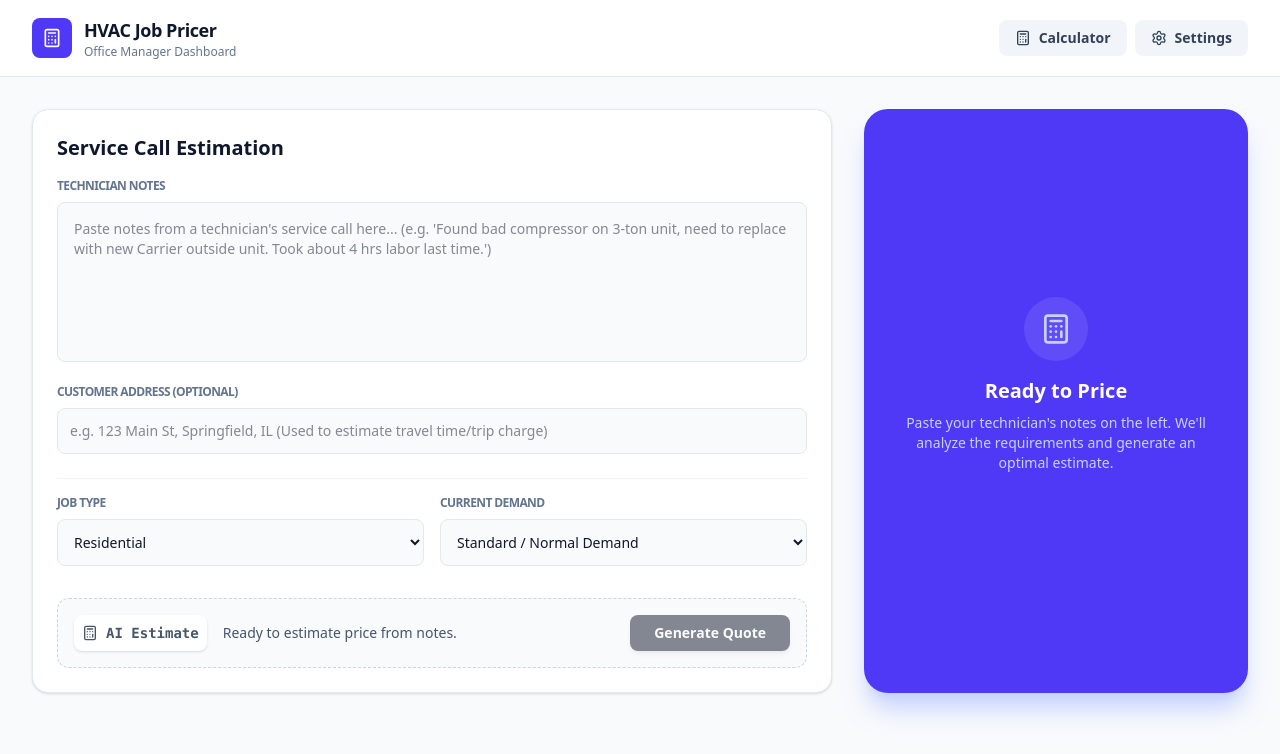
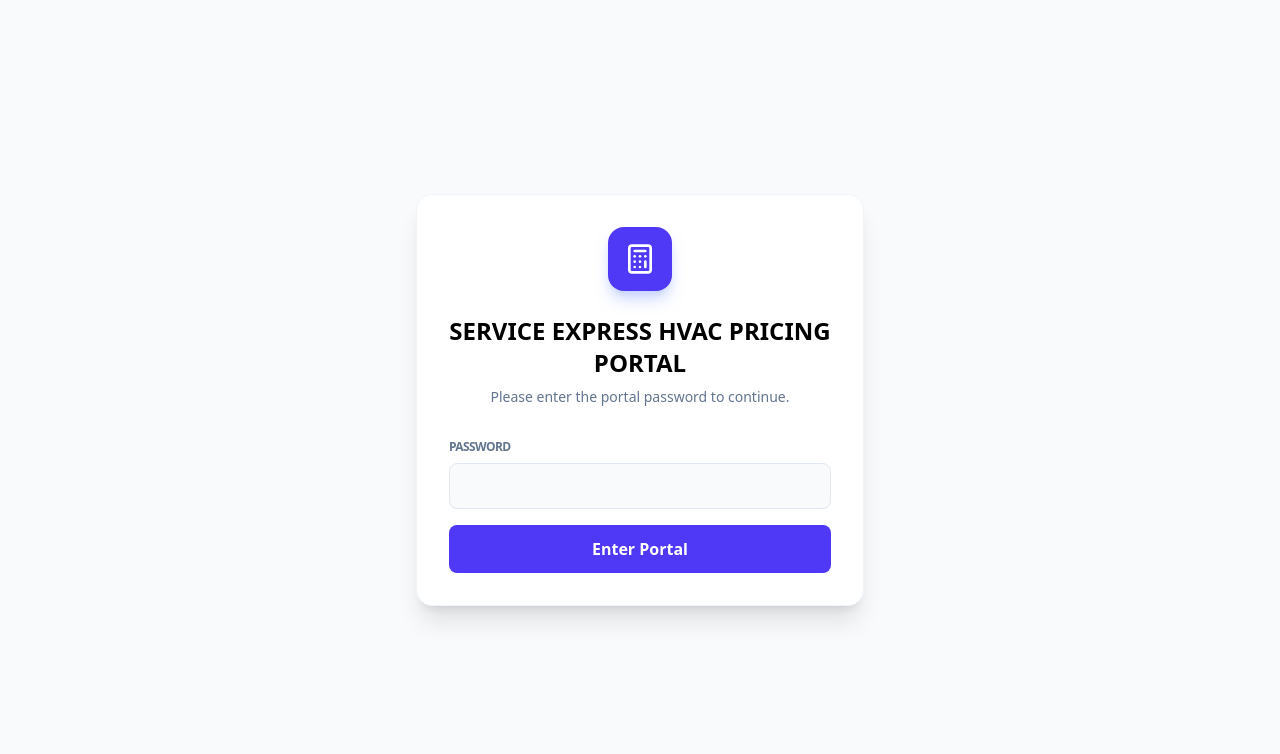
Before and after one commit to farisqdq/job-pricer, a React (Vite) app: page / in a window 1280 px wide. Shown: the top 754 px of the page. Built offline with nearby package versions, Linux system fonts and the light colour scheme.

Commit message:
feat: add password authentication to portal
Implemented a password-protected access layer for the HVAC pricing portal using a server-side verification endpoint and session-based state management.

```diff
--- a/index.html
+++ b/index.html
@@ -3,7 +3,7 @@
   <head>
     <meta charset="UTF-8" />
     <meta name="viewport" content="width=device-width, initial-scale=1.0" />
-    <title>My Google AI Studio App</title>
+    <title>SERVICE EXPRESS HVAC PRICING PORTAL</title>
   </head>
   <body>
     <div id="root"></div>
--- a/metadata.json
+++ b/metadata.json
@@ -1,5 +1,5 @@
 {
-  "name": "HVAC Job Pricer",
+  "name": "SERVICE EXPRESS HVAC PRICING PORTAL",
   "description": "Analyze equipment costs, labor hours, and market trends to price HVAC jobs.",
   "requestFramePermissions": [],
   "majorCapabilities": ["MAJOR_CAPABILITY_SERVER_SIDE_GEMINI_API"]
--- a/server.ts
+++ b/server.ts
@@ -10,6 +10,15 @@ async function startServer() {
   const PORT = 3000;
 
   app.use(express.json({ limit: "50mb" }));
+
+  app.post("/api/verify-password", (req, res) => {
+    const { password } = req.body;
+    if (password === process.env.PORTAL_PASSWORD) {
+      res.json({ success: true });
+    } else {
+      res.status(401).json({ success: false, error: "Invalid password" });
+    }
+  });
 
   app.post("/api/analyze-notes", async (req, res) => {
     try {
--- a/src/App.tsx
+++ b/src/App.tsx
@@ -43,6 +43,37 @@ export default function App() {
   const [loading, setLoading] = useState(false);
   const [error, setError] = useState<string | null>(null);
   const [calcOpen, setCalcOpen] = useState(false);
+
+  const [isAuthenticated, setIsAuthenticated] = useState<boolean>(() => {
+    return sessionStorage.getItem('portalAuth') === 'true';
+  });
+  const [passwordInput, setPasswordInput] = useState('');
+  const [authError, setAuthError] = useState<string | null>(null);
+  const [authLoading, setAuthLoading] = useState(false);
+
+  const handleLogin = async (e: React.FormEvent) => {
+    e.preventDefault();
+    setAuthLoading(true);
+    setAuthError(null);
+    try {
+      const res = await fetch('/api/verify-password', {
+        method: 'POST',
+        headers: { 'Content-Type': 'application/json' },
+        body: JSON.stringify({ password: passwordInput })
+      });
+      const data = await res.json();
+      if (data.success) {
+        setIsAuthenticated(true);
+        sessionStorage.setItem('portalAuth', 'true');
+      } else {
+        setAuthError(data.error || 'Invalid password');
+      }
+    } catch (err) {
+      setAuthError('Failed to verify password.');
+    } finally {
+      setAuthLoading(false);
+    }
+  };
 
   const handleInputChange = (e: React.ChangeEvent<HTMLInputElement | HTMLTextAreaElement | HTMLSelectElement>) => {
     const { name, value } = e.target;
@@ -120,6 +151,51 @@ export default function App() {
     }
   };
 
+  if (!isAuthenticated) {
+    return (
+      <div className="min-h-screen bg-slate-50 flex flex-col items-center justify-center p-4">
+        <motion.div
+          initial={{ opacity: 0, y: 20 }}
+          animate={{ opacity: 1, y: 0 }}
+          className="bg-white rounded-2xl shadow-xl max-w-md w-full p-8 border border-slate-100"
+        >
+          <div className="flex justify-center mb-6">
+            <div className="w-16 h-16 bg-indigo-600 rounded-2xl flex items-center justify-center text-white font-bold text-2xl shadow-lg shadow-indigo-200">
+              <Calculator className="w-8 h-8" />
+            </div>
+          </div>
+          <h1 className="text-2xl font-black text-center mb-2">SERVICE EXPRESS HVAC PRICING PORTAL</h1>
+          <p className="text-slate-500 text-center text-sm mb-8">Please enter the portal password to continue.</p>
+
+          <form onSubmit={handleLogin} className="space-y-4">
+            <div>
+              <label className="block text-xs font-bold text-slate-500 uppercase tracking-tighter mb-2">Password</label>
+              <input
+                type="password"
+                value={passwordInput}
+                onChange={(e) => setPasswordInput(e.target.value)}
+                className="w-full bg-slate-50 border border-slate-200 rounded-lg p-3 text-sm focus:border-indigo-500 focus:ring-1 focus:ring-indigo-500 outline-none transition-all"
+                required
+              />
+            </div>
+            {authError && (
+              <div className="text-red-500 text-sm font-medium flex items-center gap-2">
+                <AlertCircle className="w-4 h-4" /> {authError}
+              </div>
+            )}
+            <button
+              type="submit"
+              disabled={authLoading}
+              className="w-full bg-indigo-600 hover:bg-indigo-700 text-white font-bold py-3 px-4 rounded-lg transition-colors flex justify-center items-center h-12"
+            >
+              {authLoading ? <Loader2 className="w-5 h-5 animate-spin" /> : 'Enter Portal'}
+            </button>
+          </form>
+        </motion.div>
+      </div>
+    );
+  }
+
   return (
     <div className="flex flex-col min-h-screen bg-slate-50 font-sans text-slate-900 overflow-auto">
       <div className="flex flex-col flex-1">
@@ -127,12 +203,12 @@ export default function App() {
         {/* Header */}
         <header className="flex items-center justify-between px-4 sm:px-8 py-4 bg-white border-b border-slate-200 shrink-0">
           <div className="flex items-center space-x-3">
-            <div className="w-10 h-10 bg-indigo-600 rounded-lg flex items-center justify-center text-white font-bold text-xl">
+            <div className="w-10 h-10 bg-indigo-600 rounded-lg flex items-center justify-center text-white font-bold text-xl shadow-sm">
               <Calculator className="w-5 h-5" />
             </div>
             <div>
-              <h1 className="text-lg font-bold tracking-tight">HVAC Job Pricer</h1>
-              <p className="text-xs text-slate-500">Office Manager Dashboard</p>
+              <h1 className="text-lg font-black tracking-tight uppercase">SERVICE EXPRESS HVAC PRICING PORTAL</h1>
+              <p className="text-xs text-slate-500 font-medium">Office Manager Dashboard</p>
             </div>
           </div>
           <div className="flex items-center gap-2">
```
Also changed, not shown: 1 other file (tests, documents, lock files or other folders).
